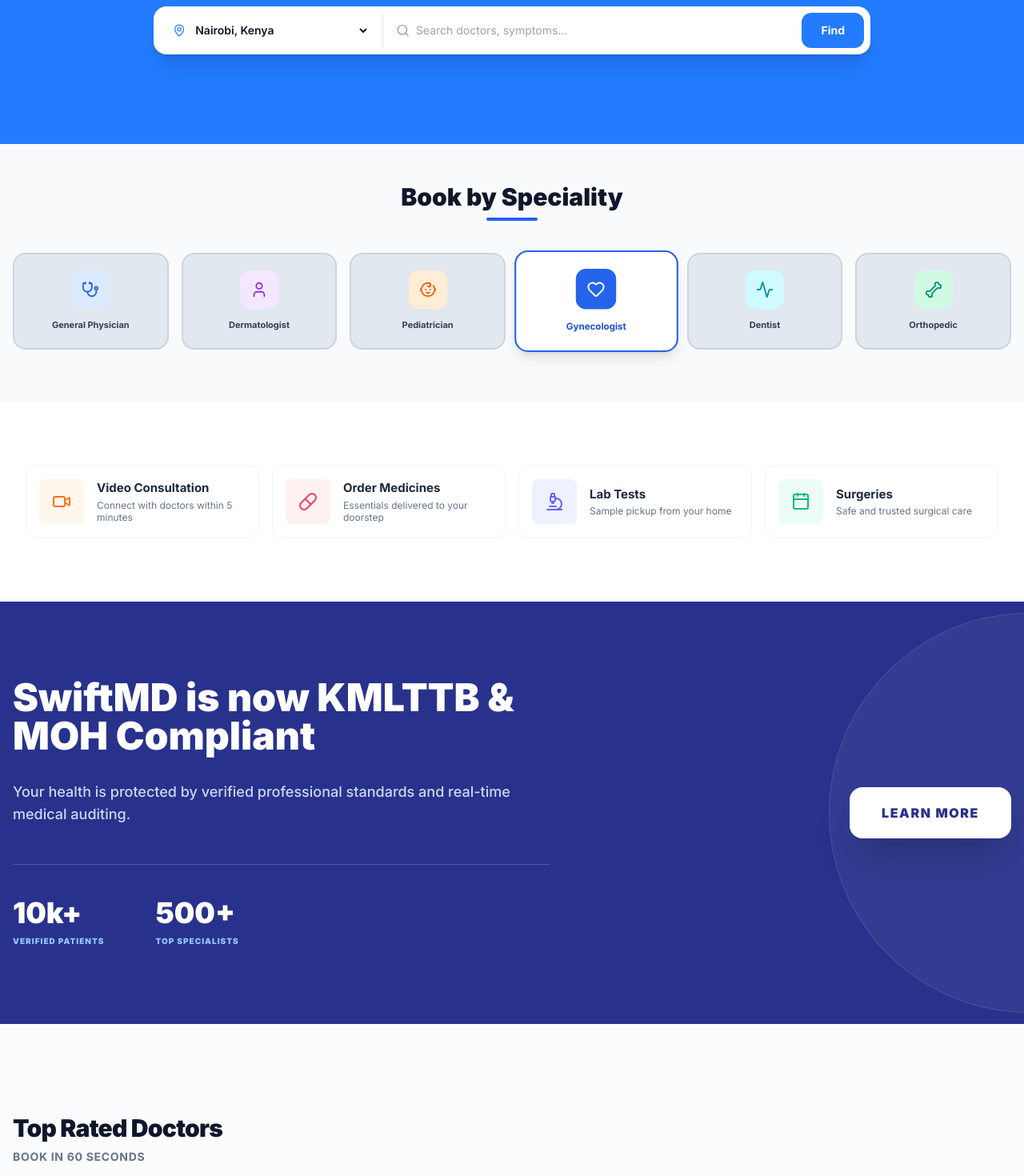
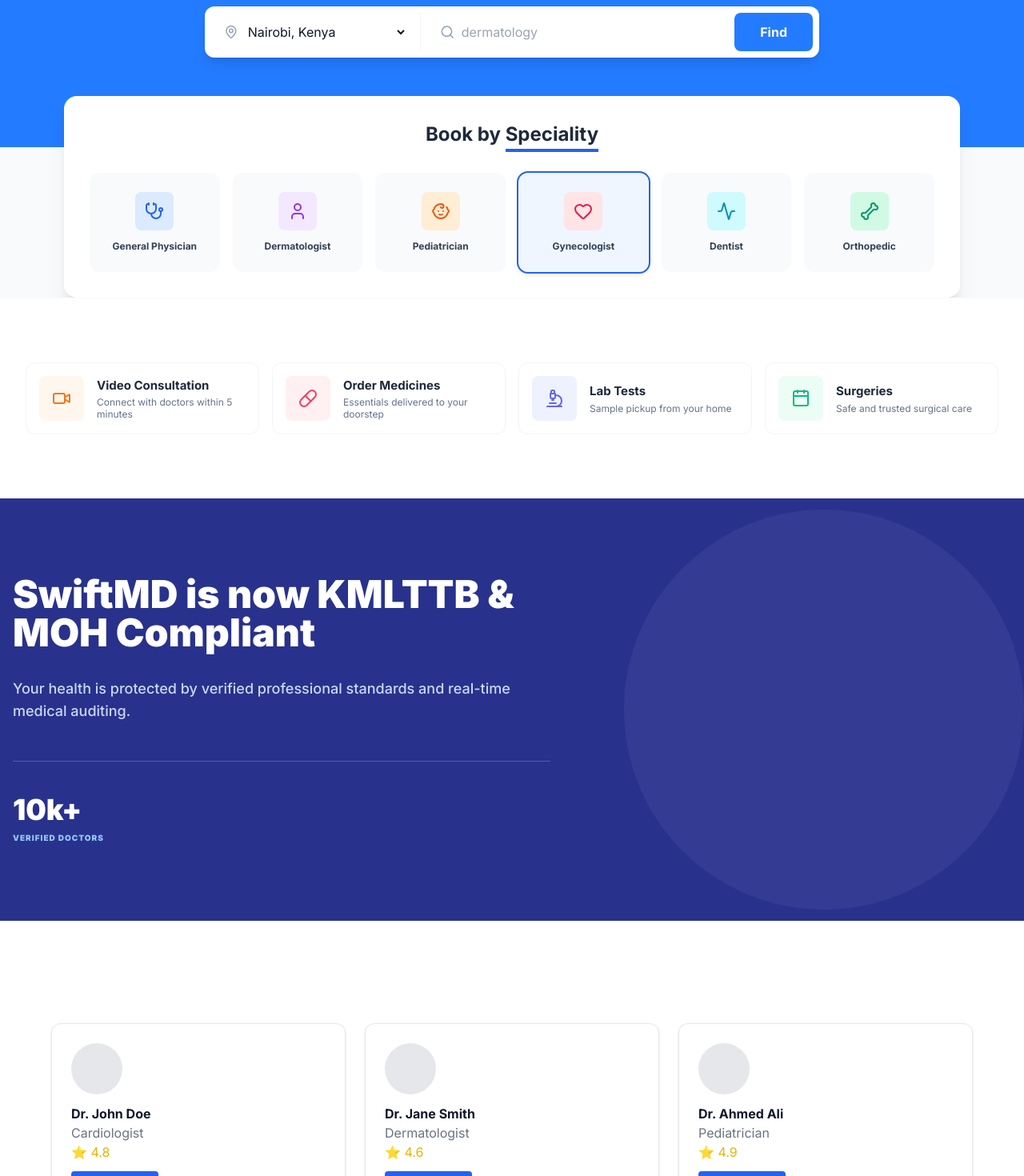
Before and after one commit to mugwe88-ops/MedicareAI, a Next.js app in the folder frontend/: page / in a window 1280 px wide. Shown: the part 260-1730 px from the top of the page at 80% size. Built offline with nearby package versions, Linux system fonts and the light colour scheme.

Commit message:
update buttons connection to backend

```diff
--- a/frontend/app/components/Hero.tsx
+++ b/frontend/app/components/Hero.tsx
@@ -1,6 +1,7 @@
 "use client";
 
 import { useState } from "react";
+import { useRouter } from "next/navigation"; // Added for navigation
 import {
   Stethoscope,
   User,
@@ -14,6 +15,7 @@ import {
 
 export default function Hero() {
   const [active, setActive] = useState("Gynecologist");
+  const router = useRouter(); // Initialize router
 
   const specialties = [
     { name: "General Physician", icon: Stethoscope, color: "text-blue-600", bg: "bg-blue-100" },
@@ -24,105 +26,72 @@ export default function Hero() {
     { name: "Orthopedic", icon: Bone, color: "text-emerald-600", bg: "bg-emerald-100" },
   ];
 
+  const handleSpecialtyClick = (name: string) => {
+    setActive(name);
+    // Navigates to the appointments area for that specific specialty
+    router.push(`/appointments?specialty=${encodeURIComponent(name)}`);
+  };
+
   return (
     <div className="w-full bg-slate-50 pt-20">
-      {/* HERO */}
       <section className="bg-[#237BFF] pt-16 pb-28 px-4 text-white">
         <div className="max-w-6xl mx-auto text-center flex flex-col items-center">
           <h1 className="text-3xl md:text-5xl font-black mb-4">
             Find the Best Doctors Near You
           </h1>
-
           <p className="text-base md:text-lg text-white/80 mb-8">
             Verified specialists available for instant booking.
           </p>
 
-          {/* SEARCH (NO OVERLAP) */}
-          <div className="w-full max-w-4xl bg-white rounded-2xl flex flex-col md:flex-row items-center p-2 shadow-xl">
-            <div className="flex-1 flex items-center px-4 w-full border-b md:border-b-0 md:border-r border-slate-200">
-              <MapPin className="text-blue-500 mr-2" size={18} />
-              <select className="w-full py-3 text-slate-900 bg-transparent outline-none text-sm font-semibold">
+          {/* Search Bar */}
+          <div className="w-full max-w-3xl bg-white rounded-xl p-2 flex flex-col md:flex-row gap-2 shadow-lg">
+            <div className="flex-1 flex items-center px-4 border-r border-slate-100">
+              <MapPin className="text-slate-400 mr-2" size={20} />
+              <select className="bg-transparent text-slate-900 w-full outline-none">
                 <option>Nairobi, Kenya</option>
               </select>
             </div>
-
-            <div className="flex-[2] flex items-center px-4 w-full">
-              <Search className="text-slate-400 mr-2" size={18} />
+            <div className="flex-[1.5] flex items-center px-4">
+              <Search className="text-slate-400 mr-2" size={20} />
               <input
                 type="text"
-                placeholder="Search doctors, symptoms..."
-                className="w-full py-3 text-slate-800 outline-none text-sm"
+                placeholder="dermatology"
+                className="bg-transparent text-slate-900 w-full outline-none"
               />
             </div>
-
-            <button className="w-full md:w-auto bg-[#237BFF] text-white font-bold px-6 py-3 rounded-xl hover:bg-blue-700 text-sm">
+            <button className="bg-[#237BFF] text-white px-8 py-3 rounded-lg font-bold">
               Find
             </button>
           </div>
         </div>
       </section>
 
-      {/* SPECIALTIES */}
-      <section className="pt-12 pb-16 px-4">
-        <div className="max-w-7xl mx-auto">
-          <div className="text-center mb-10">
-            <h2 className="text-2xl md:text-3xl font-black text-slate-900">
-              Book by Speciality
+      {/* Specialties Selection */}
+      <div className="max-w-6xl mx-auto -mt-16 px-4">
+        <div className="bg-white rounded-2xl shadow-xl p-8">
+          <h2 className="text-2xl font-bold text-center mb-8 text-slate-800">
+            Book by <span className="border-b-4 border-blue-600 pb-1">Speciality</span>
           </h2>
-            <div className="h-1 w-16 bg-blue-600 mx-auto mt-2 rounded-full" />
-          </div>
-
-          <div className="grid grid-cols-2 md:grid-cols-3 xl:grid-cols-6 gap-4">
-            {specialties.map((spec) => {
-              const Icon = spec.icon;
-              const isActive = active === spec.name;
-
-              return (
+          <div className="grid grid-cols-2 md:grid-cols-3 lg:grid-cols-6 gap-4">
+            {specialties.map((item) => (
               <button
-                  key={spec.name}
-                  onClick={() => {
-                    console.log(spec.name);
-                    setActive(spec.name);
-                  }}
-                  className="group"
-                >
-                  <div
-                    className={`p-5 rounded-2xl border-2 transition-all
-                    ${
-                      isActive
-                        ? "bg-white border-blue-600 shadow-lg scale-105"
-                        : "bg-slate-200 border-slate-300 hover:bg-white hover:border-blue-400"
+                key={item.name}
+                onClick={() => handleSpecialtyClick(item.name)}
+                className={`flex flex-col items-center p-6 rounded-xl transition-all duration-300 ${
+                  active === item.name
+                  ? "ring-2 ring-blue-600 bg-blue-50 shadow-md"
+                  : "bg-slate-50 hover:bg-slate-100"
                 }`}
               >
-                    <div
-                      className={`w-12 h-12 mx-auto flex items-center justify-center rounded-xl mb-3
-                      ${
-                        isActive
-                          ? "bg-blue-600"
-                          : spec.bg
-                      }`}
-                    >
-                      <Icon
-                        size={22}
-                        className={isActive ? "text-white" : spec.color}
-                      />
+                <div className={`p-3 rounded-lg mb-3 ${item.bg} ${item.color}`}>
+                  <item.icon size={24} />
                 </div>
-
-                    <p
-                      className={`text-[11px] font-bold text-center
-                      ${
-                        isActive ? "text-blue-700" : "text-slate-700"
-                      }`}
-                    >
-                      {spec.name}
-                    </p>
-                  </div>
+                <span className="text-xs font-bold text-slate-700 text-center">{item.name}</span>
               </button>
-              );
-            })}
+            ))}
           </div>
         </div>
-      </section>
+      </div>
     </div>
   );
 }
--- a/frontend/app/page.tsx
+++ b/frontend/app/page.tsx
@@ -1,5 +1,5 @@
 "use client";
-import Navbar from "./components/Navbar";
+
 import Hero from "./components/Hero";
 import Services from "./components/Services";
 import Doctors from "./components/Doctors";
@@ -7,7 +7,7 @@ import Doctors from "./components/Doctors";
 export default function Home() {
   return (
     <main className="min-h-screen bg-white overflow-x-hidden">
-      <Navbar />
+      {/* Navbar is now handled globally in layout.tsx */}
       <Hero />
 
       {/* 1. Services Row */}
@@ -19,9 +19,8 @@ export default function Home() {
 
       {/* 2. Professional Trust Banner */}
       <section className="w-full bg-[#28328C] py-24 px-4 text-white relative overflow-hidden">
-        <div className="absolute right-0 top-1/2 -translate-y-1/2 w-[500px] h-[500px] bg-white/5 rounded-full -mr-64 border border-white/10" />
-
-        <div className="max-w-7xl mx-auto flex flex-col md:flex-row items-center justify-between gap-16 relative z-10">
+        <div className="absolute right-0 top-1/2 -translate-y-1/2 w-[500px] h-[500px] bg-white/5 rounded-full" />
+        <div className="max-w-7xl mx-auto flex flex-col md:flex-row items-center justify-between gap-16 relative">
           <div className="max-w-2xl text-left">
             <h2 className="text-3xl md:text-5xl font-black leading-tight mb-8">
               SwiftMD is now KMLTTB & MOH Compliant
@@ -32,38 +31,17 @@ export default function Home() {
             <div className="flex gap-16 border-t border-white/20 pt-10">
               <div>
                 <div className="text-4xl font-black text-white">10k+</div>
-                <div className="text-[10px] uppercase tracking-widest text-blue-300 font-black mt-2">Verified Patients</div>
-              </div>
-              <div>
-                <div className="text-4xl font-black text-white">500+</div>
-                <div className="text-[10px] uppercase tracking-widest text-blue-300 font-black mt-2">Top Specialists</div>
+                <div className="text-[10px] uppercase tracking-widest text-blue-300 font-black mt-2">Verified Doctors</div>
               </div>
             </div>
           </div>
-
-          <button className="px-10 py-5 bg-white text-[#28328C] font-black uppercase tracking-widest rounded-2xl hover:bg-blue-50 transition-all shadow-2xl">
-            Learn More
-          </button>
         </div>
       </section>
 
       {/* 3. Doctors List */}
-      <section className="py-28 px-4 bg-slate-50/50">
-        <div className="max-w-7xl mx-auto">
-          <div className="mb-16">
-            <h2 className="text-3xl font-black text-slate-900 tracking-tight">Top Rated Doctors</h2>
-            <p className="text-slate-500 mt-2 font-bold text-sm uppercase tracking-wider">Book in 60 seconds</p>
-          </div>
-          <Doctors />
-        </div>
-      </section>
-
-      <footer className="py-20 bg-[#0F172A] text-slate-500">
-        <div className="max-w-7xl mx-auto px-4 flex flex-col md:flex-row justify-between items-center gap-8">
-          <span className="text-2xl font-black text-white">Swift<span className="text-[#237BFF]">MD</span></span>
-          <p className="text-sm font-bold opacity-60">© 2026 Swift MD. Built for better healthcare.</p>
-        </div>
-      </footer>
+      <div className="py-20">
+         <Doctors />
+      </div>
     </main>
   );
 }
```
Lines whose indentation alone changed are shown as unchanged.
